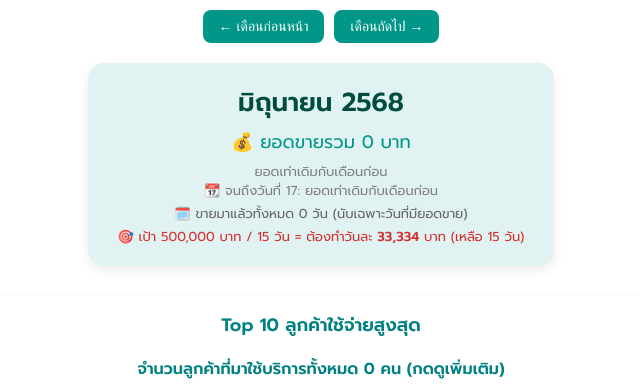
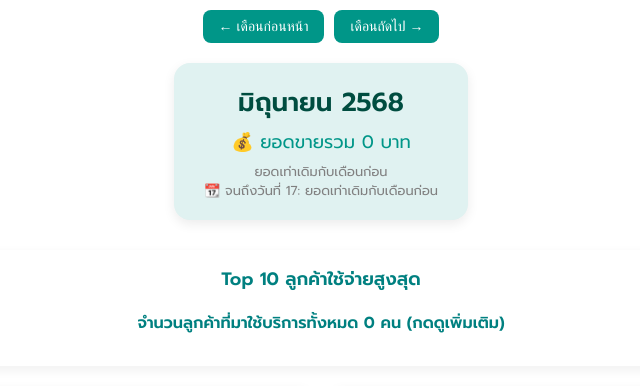
Before and after one commit to SumoSk/sumoapp, a Flask app: page /dashboard in a window 1280 px wide. Shown: the top 386 px of the page, without its empty margins (319-959 px from the left). Run offline with Flask 3, Linux system fonts and the light colour scheme; the visitor is signed in with stand-in values (Sample User, id 1); data that the repository does not hold is empty.

Commit message:
ปรับเทียบยอดขายให้เป็นวันที่ปัจจุบันของเดือน

```diff
--- a/templates/dashboard.html
+++ b/templates/dashboard.html
@@ -375,41 +375,13 @@ let text2 = diff > 0
 
 compareEl.innerHTML = `${text}<br>${text2}`;
 
-// ✅ นับจำนวนวันขายจริง
-const saleDaysSet = new Set();
-records
-  .filter(r => r.date && r.date.startsWith(currentPrefix))
-  .forEach(r => {
-    const day = r.date.split("-")[2];
-    saleDaysSet.add(day);
-  });
-const saleDaysCount = saleDaysSet.size;
-
-const saleDayDiv = document.createElement('div');
-saleDayDiv.style.marginTop = '4px';
-saleDayDiv.style.color = '#666';
-saleDayDiv.textContent = `🗓️ ขายมาแล้วทั้งหมด ${saleDaysCount} วัน (นับเฉพาะวันที่มียอดขาย)`;
-compareEl.appendChild(saleDayDiv);
-
-// ✅ เป้าเดือนนี้ และยอดที่เหลือต้องทำ
-const TARGET = 500000;
-const WORKING_DAYS_PER_MONTH = 15;
-const daysLeft = Math.max(0, WORKING_DAYS_PER_MONTH - saleDaysCount);
-const remainingTarget = Math.max(0, TARGET - totalSales);
-const avgRequired = daysLeft > 0 ? Math.ceil(remainingTarget / daysLeft) : 0;
-
-const targetDiv = document.createElement('div');
-targetDiv.style.marginTop = '4px';
-targetDiv.style.color = remainingTarget > 0 ? '#d32f2f' : 'green';
-targetDiv.innerHTML = `🎯 เป้า ${TARGET.toLocaleString()} บาท / ${WORKING_DAYS_PER_MONTH} วัน = ต้องทำวันละ <b>${avgRequired.toLocaleString()}</b> บาท (เหลือ ${daysLeft} วัน)`;
-compareEl.appendChild(targetDiv);
-
 const allDates = records.map(r => r.date).filter(Boolean);
 const latestDate = allDates.sort().reverse()[0];
 
 if (latestDate) {
   const todayDay = today.getDate();
-  const targetRangeEnd = Math.min(todayDay, 14);
+  const viewingDay = Math.min(today.getDate(), daysInMonth(viewingDate.getFullYear(), viewingDate.getMonth() + 1));
+const targetRangeEnd = viewingDay;
 
   const groupByMonth = {};
 
```
